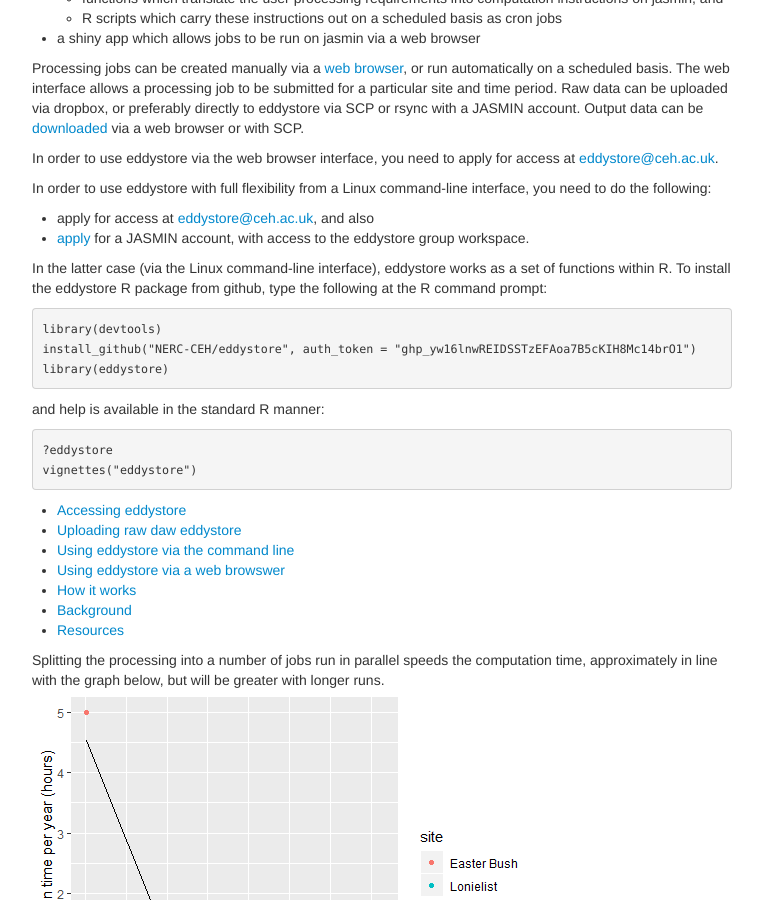
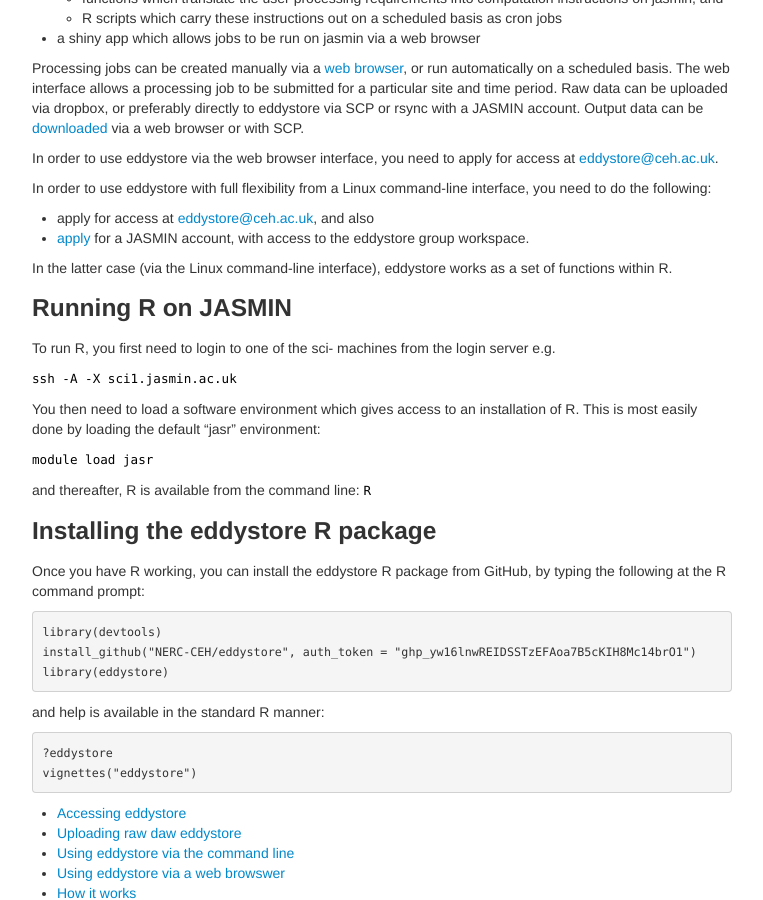
Before and after one commit to NERC-CEH/eddystore, a Jekyll site: the page built from index.md, in a window 1280 px wide and 900 px high, scrolled down 364 px. Shown: the whole window, without its empty margins (258-1021 px from the left). Built offline with Jekyll 4.4.1, drawn with Linux system fonts in a browser that asks for light colours.

Commit message:
Updated JASMIN R instructions

```diff
--- a/index.md
+++ b/index.md
@@ -30,7 +30,21 @@
 - [apply](https://accounts.jasmin.ac.uk/) for a JASMIN account, with access to the eddystore group workspace.
 
 In the latter case (via the Linux command-line interface), eddystore works as a set of functions within R.
-To install the eddystore R package from github, type the following at the R command prompt:
+
+### Running R on JASMIN
+To run R, you first need to login to one of the sci- machines from the login server e.g.
+
+`ssh -A -X sci1.jasmin.ac.uk`
+
+You then need to load a software environment which gives access to an installation of R. This is most easily done by loading the default "jasr" environment:
+
+`module load jasr`
+
+and thereafter, R is available from the command line:
+`R`
+
+### Installing the eddystore R package
+Once you have R working, you can install the eddystore R package from GitHub, by typing the following at the R command prompt:
 
     library(devtools)
     install_github("NERC-CEH/eddystore", auth_token = "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")
```
Also changed, not shown: pages/upload.md (+1 -1 lines).
